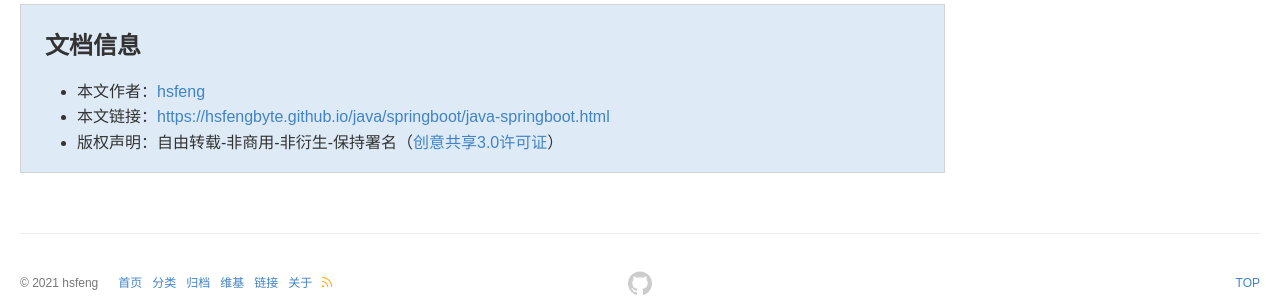
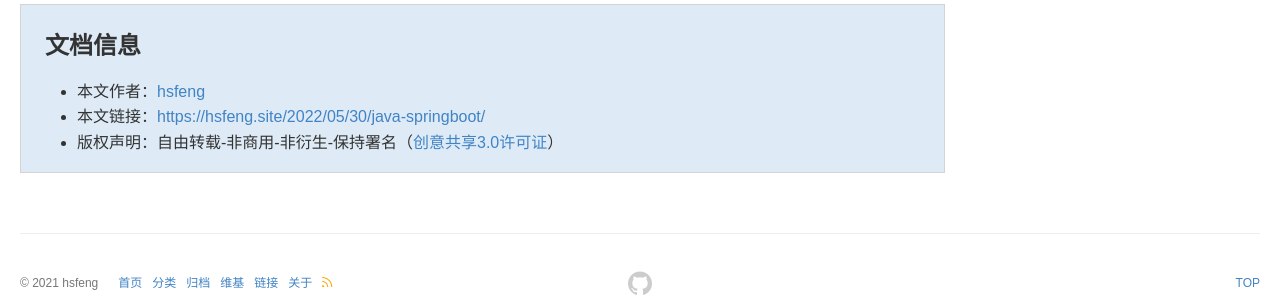
Before and after one commit to hsfengbyte/hsfengbyte.github.io.old, a Jekyll site: the page built from _posts/2022-05-30-java-springboot.md, in a window 1280 px wide. Shown: the part 458-758 px from the top of the page. Built offline with Jekyll 4.4.1, drawn with Linux system fonts in a browser that asks for light colours; comment, search, counter and statistics services are not loaded.

Commit message:
Update _config.yml

```diff
--- a/_config.yml
+++ b/_config.yml
@@ -1,8 +1,8 @@
 # ---------------- #
 #   Main Configs   #
 # ---------------- #
-baseurl: # hsfengbyte.github.io.old
-url: # https://hsfeng.site
+baseurl: hsfengbyte.github.io.old
+url: https://hsfeng.site
 date_format: "ordinal"
 title: 零度
 subtitle: "程序猿"
@@ -104,8 +104,8 @@ paginate: 15
 lsi: false
 quiet: false
 excerpt_separator: "\n"
-#permalink: /:year/:month/:day/:title/
-permalink: /:categories/:title.html
+permalink: /:year/:month/:day/:title/
+#permalink: /:categories/:title.html
 plugins:
     - jekyll-github-metadata
     - rouge
```
